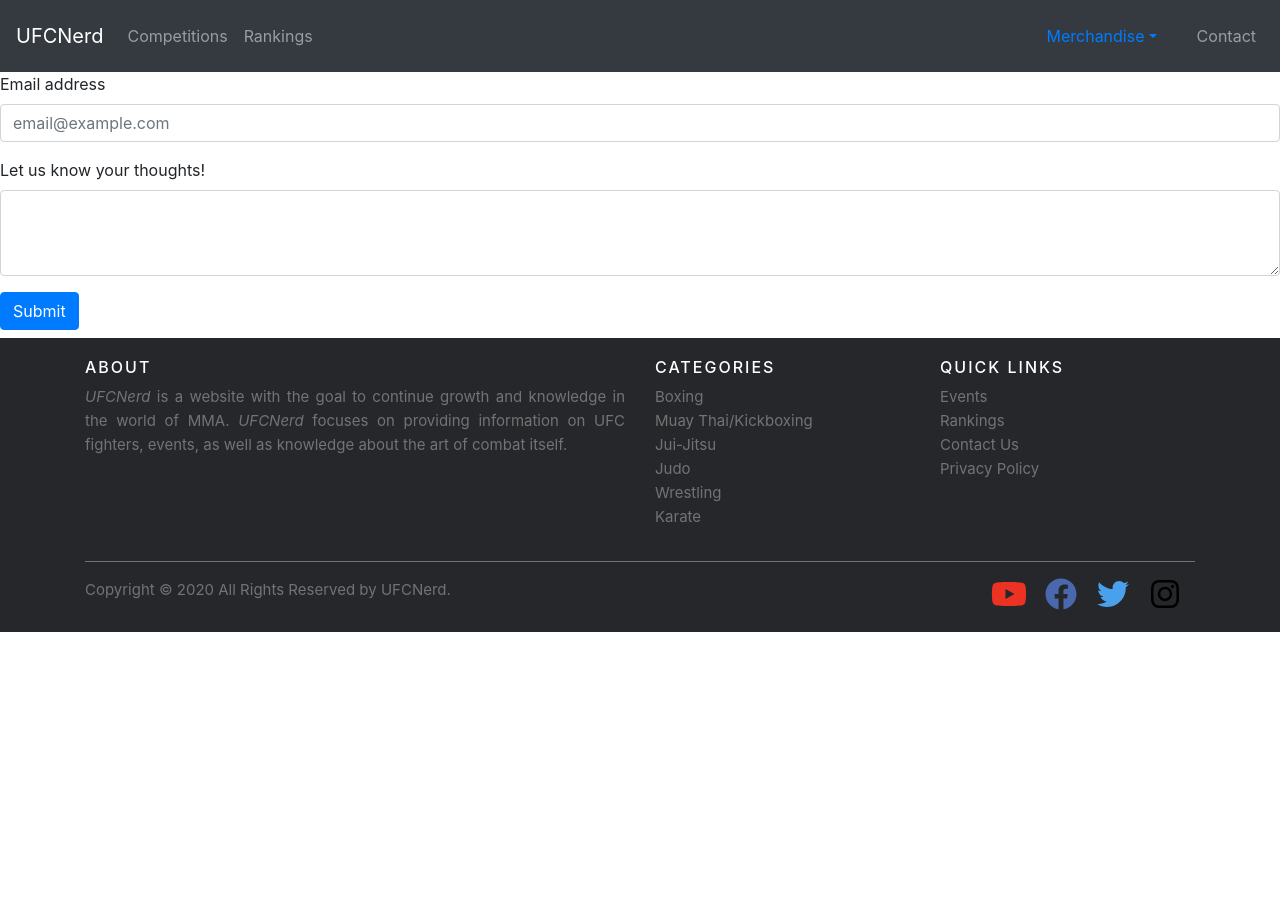
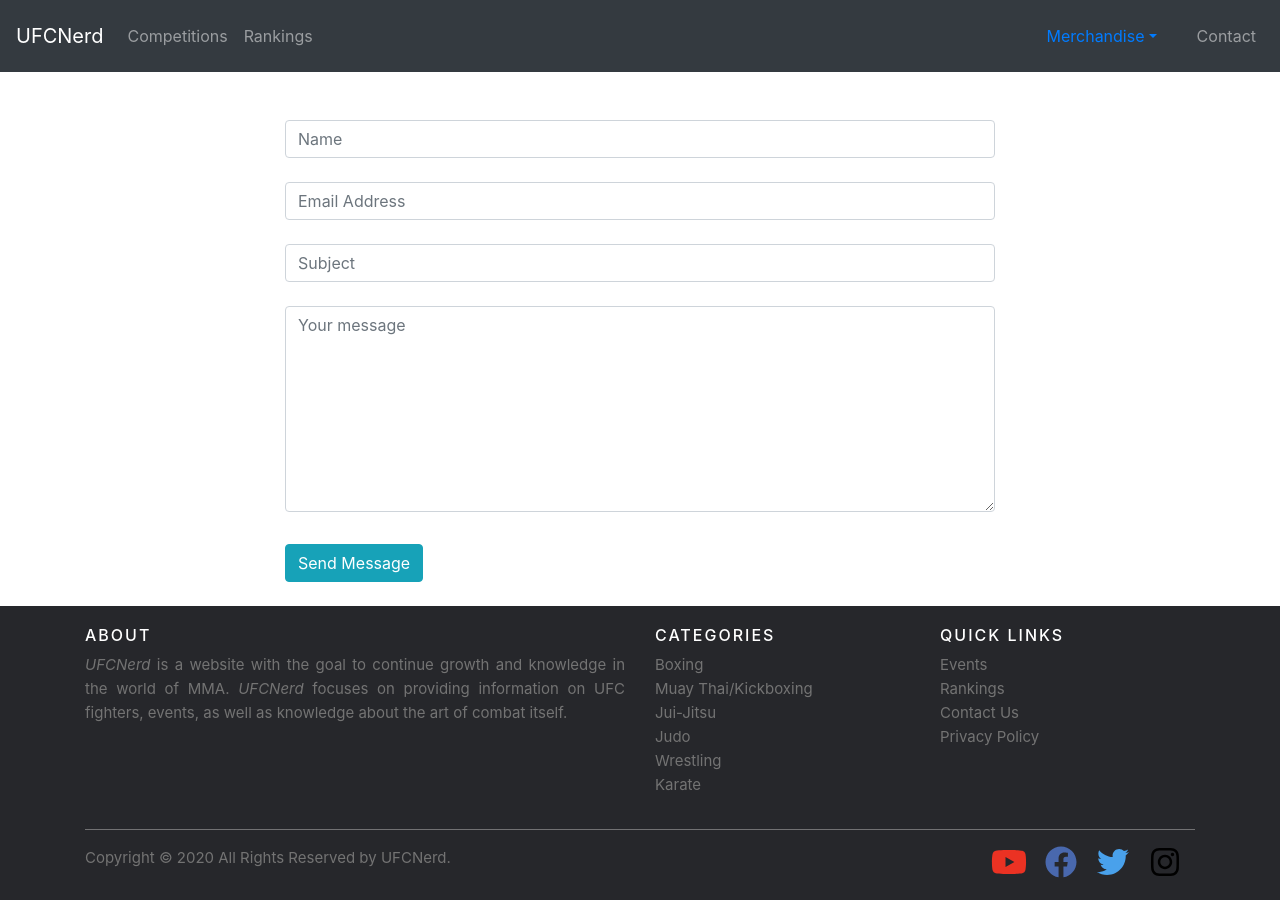
Before and after one commit to andyson456/ufc-app, a React (Create React App) app in the folder ufcapp/: page /contact in a window 1280 px wide. Before the commit the page ends 800 px from the top, so only its background shows below. Built offline with nearby package versions, Linux system fonts and the light colour scheme.

Commit message:
Fixed contact page and got emailer working

```diff
--- a/ufcapp/package.json
+++ b/ufcapp/package.json
@@ -13,6 +13,7 @@
     "bootstrap": "^4.5.3",
     "connected-react-router": "^6.8.0",
     "cors": "^2.8.5",
+    "emailjs-com": "^2.6.4",
     "express": "^4.17.1",
     "nodemailer": "^6.4.14",
     "react": "^16.14.0",
--- a/ufcapp/src/components/contact/index.js
+++ b/ufcapp/src/components/contact/index.js
@@ -1,8 +1,7 @@
 import React, { Component } from 'react';
 import './style.css';
 import 'bootstrap/dist/css/bootstrap.min.css';
-import Form from 'react-bootstrap/Form';
-import Button from 'react-bootstrap/esm/Button';
+import emailjs from 'emailjs-com';
 
 export default class Contact extends Component {
     constructor(props){
@@ -11,22 +10,43 @@
 
       }
     }
+      render() {
+        function sendEmail(e) {
+            e.preventDefault();
 
-      render() {
+            emailjs.sendForm('service_nbd115g', 'template_314n7sw', e.target, 'user_LJsRQSYUo0WqgJS5wcv8C')
+              .then((result) => {
+                  console.log(result.text);
+              }, (error) => {
+                  console.log(error.text);
+              });
+              e.target.reset();
+          }
         return(
-            <Form>
-                <Form.Group controlId="exampleForm.ControlInput1">
-                    <Form.Label>Email address</Form.Label>
-                    <Form.Control type="email" placeholder="email@example.com" />
-                </Form.Group>
-                <Form.Group controlId="exampleForm.ControlTextarea1">
-                    <Form.Label>Let us know your thoughts!</Form.Label>
-                    <Form.Control as="textarea" rows={3} />
-                </Form.Group>
-                <Button type="submit" className="mb-2">
-                    Submit
-                </Button>
-            </Form>
+            <div>
+            <div className="container">
+            <form onSubmit={sendEmail}>
+                    <div className="row pt-5 mx-auto">
+                        <div className="col-8 form-group mx-auto">
+                            <input type="text" className="form-control" placeholder="Name" name="name"/>
+                        </div>
+                        <div className="col-8 form-group pt-2 mx-auto">
+                            <input type="email" className="form-control" placeholder="Email Address" name="email"/>
+                        </div>
+                        <div className="col-8 form-group pt-2 mx-auto">
+                            <input type="text" className="form-control" placeholder="Subject" name="subject"/>
+                        </div>
+                        <div className="col-8 form-group pt-2 mx-auto">
+                            <textarea className="form-control" id="" cols="30" rows="8" placeholder="Your message" name="message"></textarea>
+                        </div>
+                        <div className="col-8 pt-3 mx-auto">
+                            <input type="submit" className="btn btn-info" value="Send Message"></input>
+                        </div>
+                    </div>
+                    <br></br>
+                </form>
+            </div>
+        </div>
         )
     }
 }
--- a/ufcapp/src/components/header/index.js
+++ b/ufcapp/src/components/header/index.js
@@ -3,6 +3,7 @@
 import NavDropdown from 'react-bootstrap/NavDropdown';
 import React, { Component } from 'react';
 import 'bootstrap/dist/css/bootstrap.min.css';
+
 
 export default class Header extends Component {
     constructor(props){
```
Also changed, not shown: 1 other file (tests, documents, lock files or other folders).
